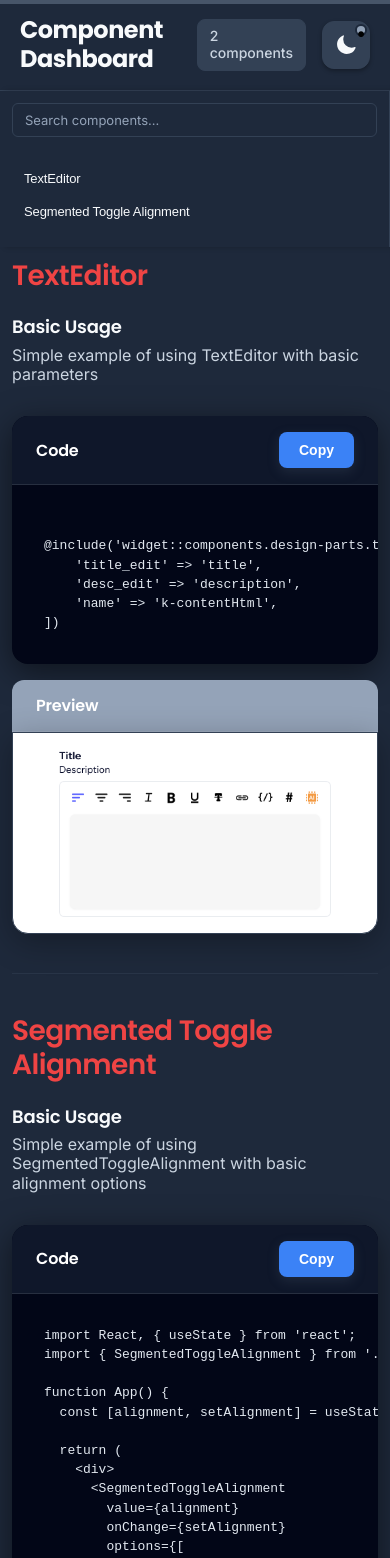
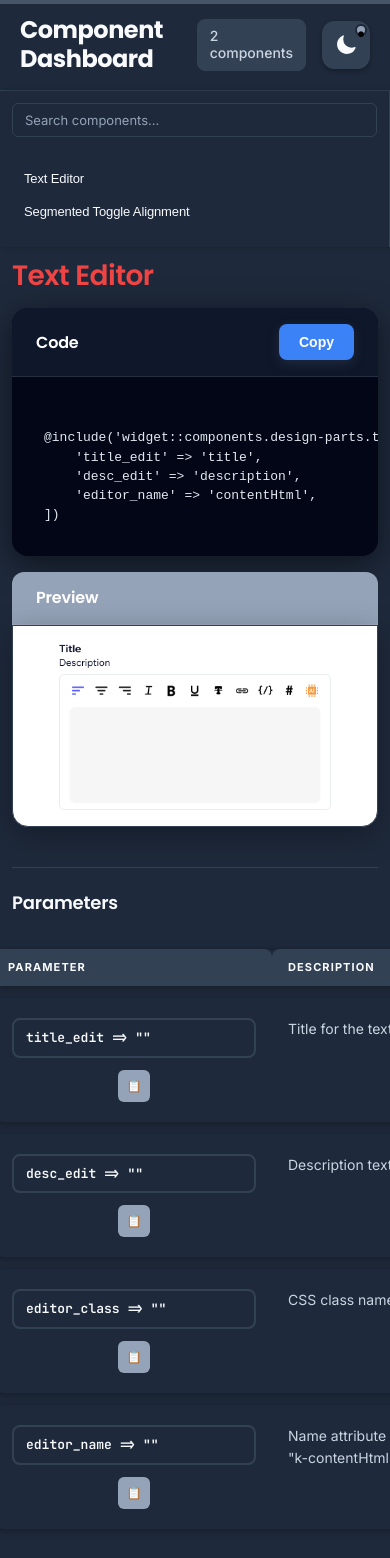
Before and after one commit to OrestTiny/component-dashboard, a React (Create React App) app: page / in a window 390 px wide. Shown: the top 1558 px of the page. Built offline with nearby package versions, Linux system fonts and the light colour scheme.

Commit message:
Implement parameters table in ComponentSection with copy functionality; update textEditorData to include new parameters and improve styling in styles.css for better layout and responsiveness.

```diff
--- a/src/assets/styles.css
+++ b/src/assets/styles.css
@@ -372,7 +372,6 @@ body {
   font-size: 40px;
   font-weight: 600;
   color: #ef4444;
-  margin-bottom: 8px;
   letter-spacing: -0.02em;
 }
 
@@ -538,17 +537,11 @@ body {
   margin-bottom: 20px;
 }
 
-.section-header {
-  margin-bottom: 20px;
-  padding-bottom: 12px;
-}
-
 .section-header .section-title {
   font-family: 'Poppins', sans-serif;
   font-size: 18px;
   font-weight: 600;
   color: var(--text-primary);
-  margin-bottom: 8px;
   letter-spacing: -0.01em;
 }
 
@@ -574,6 +567,7 @@ body {
 .image-section-half {
   flex: 1;
   min-width: 0;
+  height: 100%;
 }
 
 .code-section-half .code-header,
@@ -737,3 +731,220 @@ body {
   transition: width 0.1s ease;
   border-radius: 0 2px 2px 0;
 }
+
+/* Parameters Table Styles */
+.parameters-section {
+  margin-top: 48px;
+  padding-top: 32px;
+  border-top: 1px solid var(--border-primary);
+  width: 100%;
+  max-width: 100%;
+}
+
+.parameters-table-container {
+  margin-top: 32px;
+  background: transparent;
+  border: none;
+  box-shadow: none;
+  width: 100%;
+  max-width: 100%;
+}
+
+.parameters-table {
+  width: 100%;
+  min-width: 600px;
+  border-collapse: separate;
+  border-spacing: 0 8px;
+  font-size: 14px;
+  margin: 0 auto;
+}
+
+.parameters-table th {
+  background: var(--bg-tertiary);
+  color: var(--text-primary);
+  font-weight: 700;
+  padding: 16px 24px;
+  text-align: left;
+  border: none;
+  font-size: 12px;
+  text-transform: uppercase;
+  letter-spacing: 0.1em;
+  border-radius: 8px 8px 0 0;
+}
+
+.parameters-table th:first-child {
+  border-top-left-radius: 8px;
+  border-bottom-left-radius: 0;
+}
+
+.parameters-table th:last-child {
+  border-top-right-radius: 8px;
+  border-bottom-right-radius: 0;
+}
+
+.parameters-table td {
+  padding: 0;
+  border: none;
+  vertical-align: top;
+}
+
+.parameters-table tr {
+  background: var(--bg-card);
+  border-radius: 12px;
+  box-shadow: 0 2px 8px var(--shadow-light);
+  transition: all 0.3s ease;
+}
+
+.parameters-table tbody tr:hover {
+  box-shadow: 0 8px 24px var(--shadow-medium);
+}
+
+.parameters-table td:first-child {
+  padding: 24px 0 24px 24px;
+  border-top-left-radius: 12px;
+  border-bottom-left-radius: 12px;
+  width: 35%;
+  min-width: 280px;
+}
+
+.parameters-table td:last-child {
+  padding: 24px 24px 24px 0;
+  border-top-right-radius: 12px;
+  border-bottom-right-radius: 12px;
+}
+
+.param-name-container {
+  position: relative;
+  display: flex;
+  align-items: center;
+  gap: 8px;
+}
+
+.param-name {
+  font-family: 'JetBrains Mono', monospace;
+  font-weight: 600;
+  color: var(--text-primary);
+  font-size: 15px;
+  background: var(--bg-secondary);
+  padding: 12px 16px;
+  border-radius: 8px;
+  border: 2px solid var(--border-primary);
+  min-width: 140px;
+  text-align: center;
+}
+
+.param-copy-btn {
+  background: var(--accent-primary);
+  color: var(--bg-card);
+  border: none;
+  border-radius: 6px;
+  padding: 8px 10px;
+  cursor: pointer;
+  font-size: 14px;
+  transition: all 0.2s ease;
+  display: flex;
+  align-items: center;
+  justify-content: center;
+  min-width: 36px;
+  height: 36px;
+}
+
+.param-copy-btn:hover {
+  background: var(--accent-hover);
+}
+
+.param-tooltip {
+  position: absolute;
+  top: -35px;
+  left: 50%;
+  transform: translateX(-50%);
+  background: var(--text-primary);
+  color: var(--bg-card);
+  padding: 6px 12px;
+  border-radius: 6px;
+  font-size: 12px;
+  font-weight: 600;
+  white-space: nowrap;
+  z-index: 1000;
+  animation: tooltip-fade-in 0.3s ease;
+}
+
+.param-tooltip::after {
+  content: '';
+  position: absolute;
+  top: 100%;
+  left: 50%;
+  transform: translateX(-50%);
+  border: 6px solid transparent;
+  border-top-color: var(--text-primary);
+}
+
+.param-description {
+  color: var(--text-secondary);
+  line-height: 1.6;
+  font-size: 15px;
+  font-weight: 400;
+  padding-left: 20px;
+}
+
+/* Responsive Parameters Table */
+@media (max-width: 768px) {
+  .parameters-section {
+    margin-top: 40px;
+    padding-top: 24px;
+  }
+
+  .parameters-table-container {
+    margin: 24px -20px 0;
+  }
+
+  .parameters-table {
+    border-spacing: 0 12px;
+  }
+
+  .parameters-table th {
+    padding: 12px 16px;
+    font-size: 11px;
+  }
+
+  .parameters-table td:first-child {
+    padding: 20px 16px 20px 20px;
+    width: auto;
+  }
+
+  .parameters-table td:last-child {
+    padding: 20px 20px 20px 16px;
+  }
+
+  .parameters-table tbody tr:hover {
+    transform: none;
+  }
+
+  .param-name-container {
+    flex-direction: column;
+    align-items: stretch;
+    gap: 12px;
+  }
+
+  .param-name {
+    font-size: 13px;
+    padding: 10px 12px;
+    min-width: auto;
+    width: 100%;
+    text-align: left;
+  }
+
+  .param-copy-btn {
+    align-self: center;
+    min-width: 32px;
+    height: 32px;
+    padding: 6px 8px;
+    font-size: 12px;
+  }
+
+  .param-description {
+    font-size: 14px;
+    padding-left: 0;
+    margin-top: 8px;
+  }
+}
--- a/src/components/ComponentSection.js
+++ b/src/components/ComponentSection.js
@@ -15,6 +15,18 @@ const ComponentSection = ({ component, isLast }) => {
     }
   };
 
+  const copyParam = async (paramName) => {
+    try {
+      await navigator.clipboard.writeText(paramName);
+      setTooltips(prev => ({ ...prev, [`param-${paramName}`]: true }));
+      setTimeout(() => {
+        setTooltips(prev => ({ ...prev, [`param-${paramName}`]: false }));
+      }, 2000);
+    } catch (err) {
+      console.error('Failed to copy parameter:', err);
+    }
+  };
+
   return (
     <section id={component.id} className={`component-section ${isLast ? 'last' : ''}`}>
       {/* Component Header */}
@@ -25,11 +37,6 @@ const ComponentSection = ({ component, isLast }) => {
       {/* Code and Image Sections */}
       {component.sections && component.sections.map((section, index) => (
         <div key={section.id} className="component-demo-section">
-          {/* Section Header */}
-          <div className="section-header">
-            <h3 className="section-title">{section.title}</h3>
-            <p className="section-description">{section.description}</p>
-          </div>
 
           {/* Layout: code left, image right */}
           <div className="code-image-layout">
@@ -74,6 +81,49 @@ const ComponentSection = ({ component, isLast }) => {
           </div>
         </div>
       ))}
+
+      {/* Parameters Table */}
+      {component.parameters && component.parameters.length > 0 && (
+        <div className="parameters-section">
+          <div className="section-header">
+            <h3 className="section-title">Parameters</h3>
+          </div>
+          <div className="parameters-table-container">
+            <table className="parameters-table">
+              <thead>
+                <tr>
+                  <th>Parameter</th>
+                  <th>Description</th>
+                </tr>
+              </thead>
+              <tbody>
+                {component.parameters.map((param, index) => (
+                  <tr key={index}>
+                    <td>
+                      <div className="param-name-container">
+                        <span className="param-name">{param.name} {'=> ""'}</span>
+                        <button
+                          className="param-copy-btn"
+                          onClick={() => copyParam(param.name + ' => ""')}
+                          title="Copy parameter name"
+                        >
+                          📋
+                        </button>
+                        {tooltips[`param-${param.name}`] && (
+                          <div className="param-tooltip">
+                            ✓ Copied!
+                          </div>
+                        )}
+                      </div>
+                    </td>
+                    <td className="param-description">{param.description}</td>
+                  </tr>
+                ))}
+              </tbody>
+            </table>
+          </div>
+        </div>
+      )}
     </section>
   );
 };
--- a/src/data/textEditor.js
+++ b/src/data/textEditor.js
@@ -1,19 +1,35 @@
 export const textEditorData = {
   id: 'texteditor',
-  name: 'TextEditor',
+  name: 'Text Editor',
   category: 'Form',
   description: 'TextEditor allows the user to edit text with a rich text editor',
+  parameters: [
+    {
+      name: 'title_edit',
+      description: 'Title for the text editor field'
+    },
+    {
+      name: 'desc_edit',
+      description: 'Description text for the text editor field'
+    },
+    {
+      name: 'editor_class',
+      description: 'CSS class name for styling the editor'
+    },
+    {
+      name: 'editor_name',
+      description: 'Name attribute for the editor input (e.g., "k-contentHtml")'
+    }
+  ],
   sections: [
     {
       id: 'basic',
-      title: 'Basic Usage',
-      description: 'Simple example of using TextEditor with basic parameters',
       image: `${process.env.PUBLIC_URL}/assets/images/textEditor/basic.png`,
       code: `
 @include('widget::components.design-parts.text_editor', [
     'title_edit' => 'title',
     'desc_edit' => 'description',
-    'name' => 'k-contentHtml',
+    'editor_name' => 'contentHtml',
 ])`
     },
   ]
```
